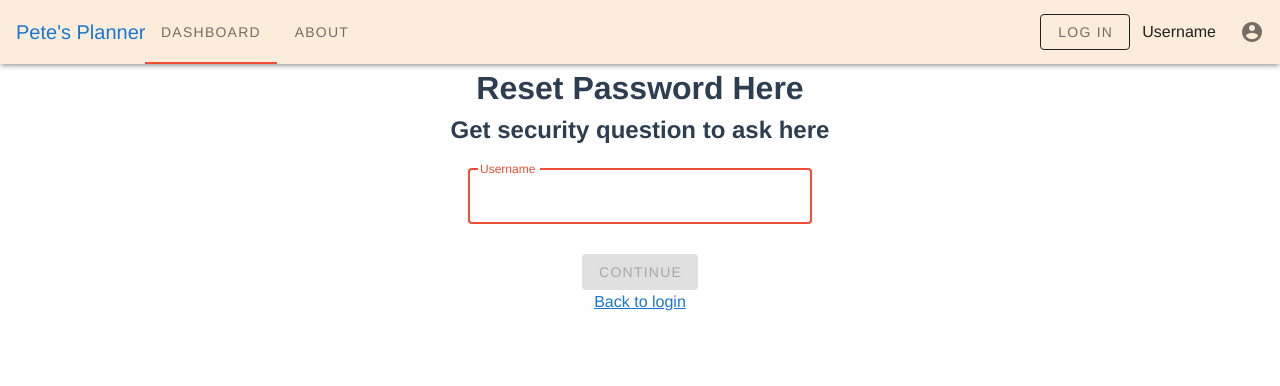
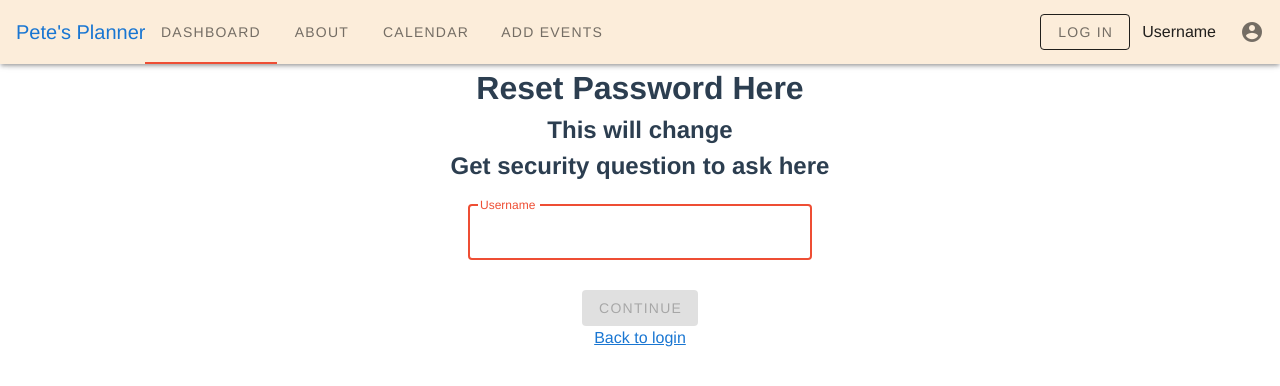
Before and after one commit to Joshua6h/petes-planner, a Vue app: page /#/reset-password in a window 1280 px wide. Shown: the top 386 px of the page. Built offline with nearby package versions, Linux system fonts and the light colour scheme.

Commit message:
Added calendar and events to the navigation bar and added profile page

```diff
--- a/src/components/AppNavigation.vue
+++ b/src/components/AppNavigation.vue
@@ -9,6 +9,8 @@
                 <v-tabs slider-color="#EE4E34">
                     <v-tab to="/">Dashboard</v-tab>
                     <v-tab to="/about">About</v-tab>
+                    <v-tab to="/calendar">Calendar</v-tab>
+                    <v-tab to="/add-events">Add Events</v-tab>
                 </v-tabs>
             </v-toolbar>
             <v-spacer></v-spacer>
--- a/src/views/ResetPassword.vue
+++ b/src/views/ResetPassword.vue
@@ -1,6 +1,7 @@
 <template>
     <span>
         <h1>Reset Password Here</h1>
+        <h2>This will change</h2>
         <h2>Get security question to ask here</h2>
         <v-container class="box pa-5">
             <h2 v-if="username != ''">This is the question</h2>
```
